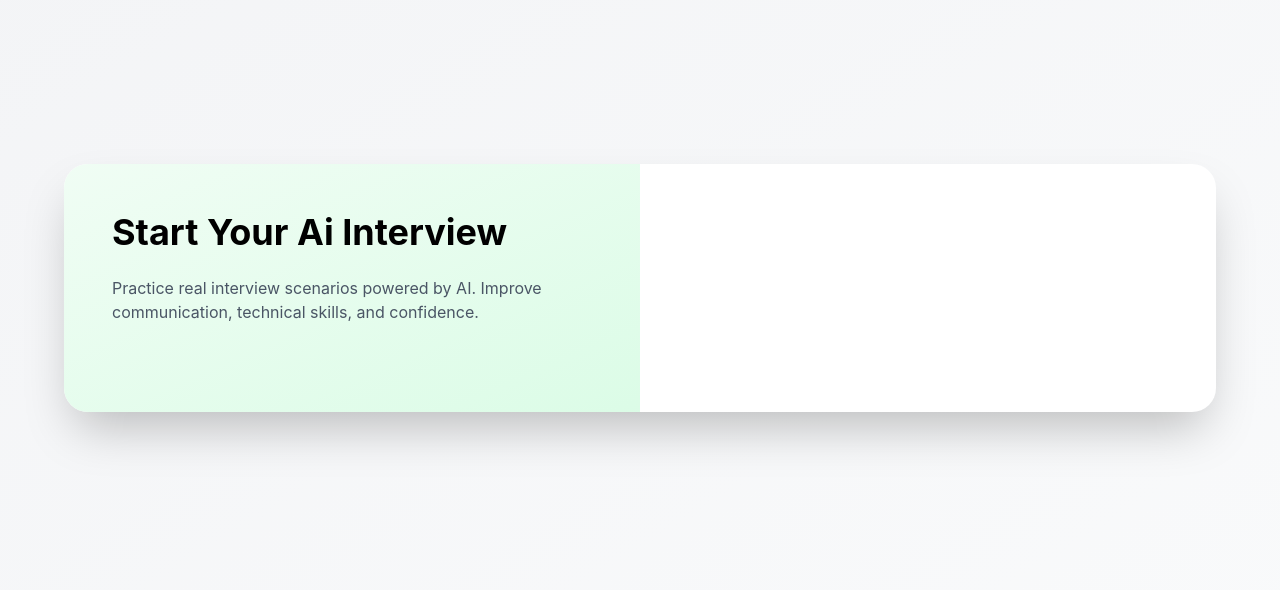
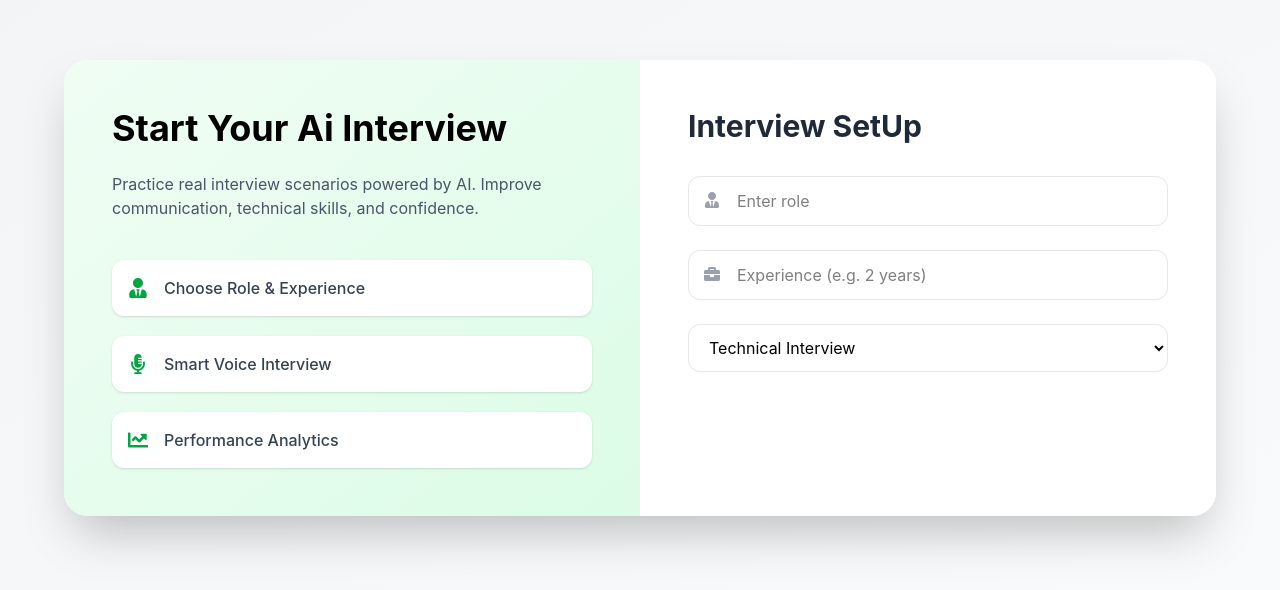
Before and after one commit to AnshikaGupta-015/intervu.AI, a React (Vite) app: page /interview in a window 1280 px wide. Shown: the part 112-702 px from the top of the page. Built offline with nearby package versions, Linux system fonts and the light colour scheme; no server answers.

Commit message:
"updated file"

```diff
--- a/src/components/Step1SetUp.jsx
+++ b/src/components/Step1SetUp.jsx
@@ -1,20 +1,31 @@
-import React from 'react'
+import React, { useState } from 'react'
 import { motion } from "motion/react"
+import {
+  FaUserTie,
+  FaBriefcase,
+  FaFileUpload,
+  FaMicrophoneAlt,
+} from "react-icons/fa";
+import { FaChartLine } from "react-icons/fa";
+function Step1SetUp({onStart}) {
 
-function Step1SetUp({onStart}) {
+   const [role, setRole] = useState("");
+   const [experience, setExperience] = useState("");
+   const [mode, setMode] = useState("Technical");
+
   return (
     <motion.div
-      initial={{ opacity:0 }}
-      animate={{ opacity:1 }}
-      transition={{ duration:0.6 }}
+      initial={{ opacity: 0 }}
+      animate={{ opacity: 1 }}
+      transition={{ duration: 0.6 }}
       className='min-h-screen flex items-center justify-center bg-gradient-to-br from-gray-100 to gray-200 px-4'>
 
         <div className='w-full max-w-6xl bg-white rounded-3xl shadow-2xl grid md:grid-cols-2 overflow-hidden'>
 
           <motion.div
-           initial={{ x: -80, opacity:0 }}
-           animate={{ x: 0, opacity:1 }}
-           transition={{ duration:0.7 }}
+           initial={{ x: -80, opacity: 0 }}
+           animate={{ x: 0, opacity: 1 }}
+           transition={{ duration: 0.7 }}
              className='relative bg-gradient-to-br from-green-50 to-green-100 p-12 flex flex-col justify-center'>
               <h2 className="text-4xl font-bold text-gray=800 mb-6">
                 Start Your Ai Interview
@@ -25,9 +36,72 @@
                 Improve communication, technical skills, and confidence.
               </p>
 
+              <div className='space-y-5'>
+                  {
+                     [
+                       {
+                         icon: <FaUserTie className="text-green-600 text-xl" />,
+                         text: "Choose Role & Experience",
+                       },
+                       {
+                         icon: <FaMicrophoneAlt className="text-green-600 text-xl" />,
+                         text: "Smart Voice Interview",
+                       },
+                       {
+                         icon: <FaChartLine className="text-green-600 text-xl" />,
+                         text: "Performance Analytics",
+                       },
+                     ].map((item,index)=> (
+                      <motion.div key={index}
+                       initial={{ y: 30, opacity: 0 }}
+                       animate={{ y: 0, opacity: 1 }}
+                       transition={{ delay: 0.3 + index * 0.15 }}
+                       whileHover={{ scale: 1.03 }}
+                       className='flex items-center space-x-4 bg-white p-4 rounded-xl shadow-sm cursor-pointer'>
+                         {item.icon}
+                         <span className='text-gray-700 font-medium'>{item.text}</span>
+
+                      </motion.div>
+                     ))
+                  }
+              </div>
+
+
           </motion.div>
 
-          <motion.div>
+          <motion.div
+            initial={{ x: 80, opacity: 0 }}
+            animate={{ x: 0, opacity: 1 }}
+            transition={{ duration: 0.7 }}
+            className="p-12 bg-white">
+
+              <h2 className='text-3xl font-bold text-gray-800 mb-8'>
+                Interview SetUp
+              </h2>
+
+                <div className='space-y-6'>
+                  <div className='relative'>
+                     <FaUserTie className='absolute top-4 left-4 text-gray-400' />
+                      <input type='text' placeholder='Enter role'
+                       className='w-full pl-12 pr-4 py-3 border border-gray-200 rounded-xl focus:ring-2 focus:ring-green-500 outline-none transition'
+                       onChange={(e)=>setRole(e.target.value)} value={role}/>
+                  </div>
+                  <div className='relative'>
+                     <FaBriefcase className='absolute top-4 left-4 text-gray-400' />
+                      <input type='text' placeholder='Experience (e.g. 2 years)'
+                       className='w-full pl-12 pr-4 py-3 border border-gray-200 rounded-xl focus:ring-2 focus:ring-green-500 outline-none transition'
+                       onChange={(e)=>setExperience(e.target.value)} value={experience}/>
+                  </div>
+
+                  <select value={mode}
+                       onChange={(e)=>setMode(e.target.value)}
+                       className='w-full py-3 px-4 border border-gray-200 rounded-xl focus:ring-2 focus:ring-green-500 outline-none transition'>
+
+                             <option value="Technical">Technical Interview</option>
+                             <option value="HR">HR Interview</option>
+                       </select>
+
+                </div>
 
           </motion.div>
         </div>
```
